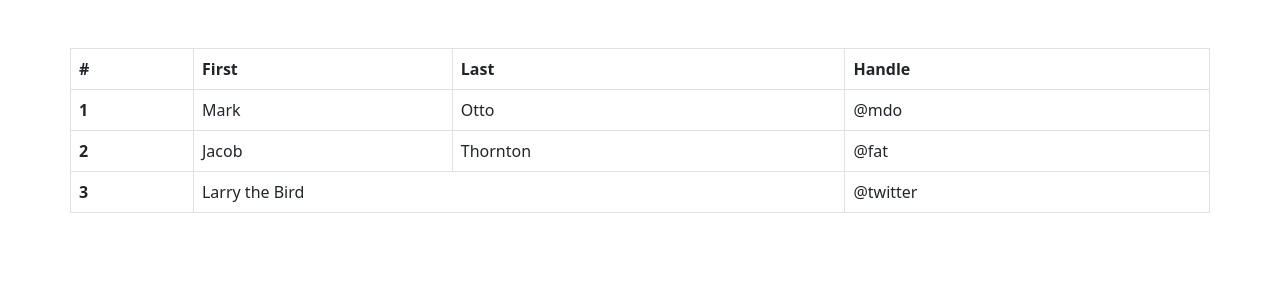
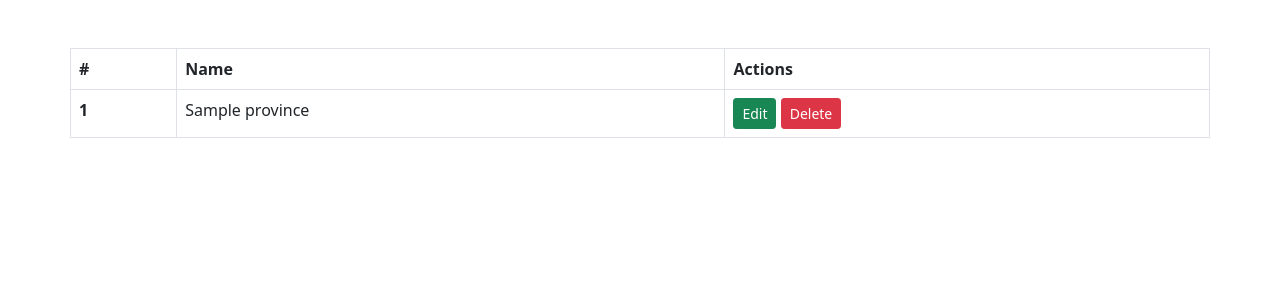
Before and after one commit to Ahmadkarimi2009/weekly, a Laravel app: page / in a window 1280 px wide. Shown: the top 300 px of the page. Run offline with Laravel 8, Linux system fonts and the light colour scheme; tables that the repository leaves empty hold one stand-in row (values such as "Sample post"); parts of the project's set-up code (start-up, migrations or seed data) failed here and were passed over.

Commit message:
home page is now displaying the list of provinces

```diff
--- a/app/Http/Controllers/ProvinceController.php
+++ b/app/Http/Controllers/ProvinceController.php
@@ -14,7 +14,8 @@ class ProvinceController extends Controller
      */
     public function index()
     {
-        //
+        $provinces = province::all();
+        return view('welcome', compact('provinces'));
     }
 
     /**
--- a/resources/views/welcome.blade.php
+++ b/resources/views/welcome.blade.php
@@ -17,37 +17,26 @@
                 <thead>
                     <tr>
                         <th scope="col">#</th>
-                        <th scope="col">First</th>
-                        <th scope="col">Last</th>
-                        <th scope="col">Handle</th>
+                        <th scope="col">Name</th>
+                        <th scope="col">Actions</th>
                     </tr>
                 </thead>
                 <tbody>
+                    @foreach($provinces as $province)
                     <tr>
-                        <th scope="row">1</th>
-                        <td>Mark</td>
-                        <td>Otto</td>
-                        <td>@mdo</td>
+                        <th>{{ $province->id }}</th>
+                        <td>{{ $province->name }}</td>
+                        <td>
+                            <button class="btn btn-success btn-sm">Edit</button>
+                            <button class="btn btn-danger btn-sm">Delete</button>
+                        </td>
                     </tr>
-                    <tr>
-                        <th scope="row">2</th>
-                        <td>Jacob</td>
-                        <td>Thornton</td>
-                        <td>@fat</td>
-                    </tr>
-                    <tr>
-                        <th scope="row">3</th>
-                        <td colspan="2">Larry the Bird</td>
-                        <td>@twitter</td>
-                    </tr>
+                    @endforeach
                 </tbody>
-
             </table>
         </div>
     </div>
 
-
-
     <script src="{{ asset('/js/bootstrap.js') }}"></script>
   </body>
 </html>
--- a/routes/web.php
+++ b/routes/web.php
@@ -1,6 +1,7 @@
 <?php
 
 use Illuminate\Support\Facades\Route;
+use App\Http\Controllers\ProvinceController;
 
 /*
 |--------------------------------------------------------------------------
@@ -13,6 +14,4 @@ use Illuminate\Support\Facades\Route;
 |
 */
 
-Route::get('/', function () {
-    return view('welcome');
-});
+Route::get('/', [ProvinceController::class, 'index']);
```
